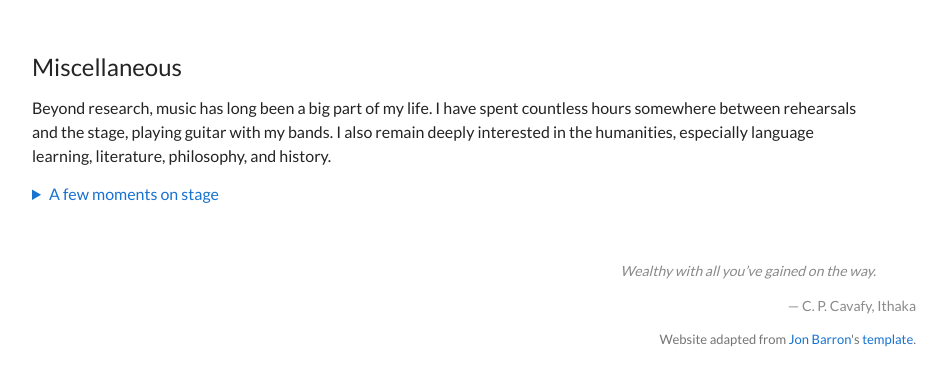
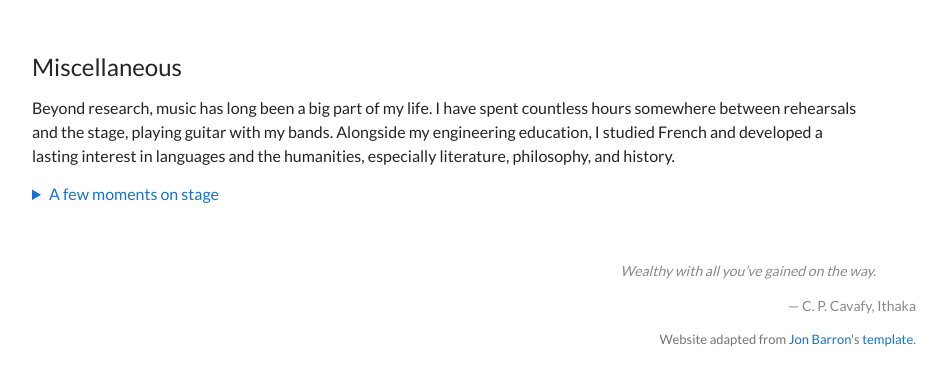
Before and after one commit to jason-wjs/jason-wjs.github.io, a plain HTML site: page index.html in a window 1280 px wide. Shown: the part 1558-1936 px from the top of the page, without its empty margins (166-1113 px from the left). Drawn offline with Linux system fonts and the light colour scheme.

Commit message:
Add French background to personal interests

```diff
--- a/index.html
+++ b/index.html
@@ -90,7 +90,7 @@
     </section>
     <section class="beyond" aria-labelledby="beyond-heading">
       <h2 id="beyond-heading">Miscellaneous</h2>
-      <p>Beyond research, music has long been a big part of my life. I have spent countless hours somewhere between rehearsals and the stage, playing guitar with my bands. I also remain deeply interested in the humanities, especially language learning, literature, philosophy, and history.</p>
+      <p>Beyond research, music has long been a big part of my life. I have spent countless hours somewhere between rehearsals and the stage, playing guitar with my bands. Alongside my engineering education, I studied French and developed a lasting interest in languages and the humanities, especially literature, philosophy, and history.</p>
       <details class="music-photos">
         <summary>A few moments on stage</summary>
         <div class="music-gallery">
```
